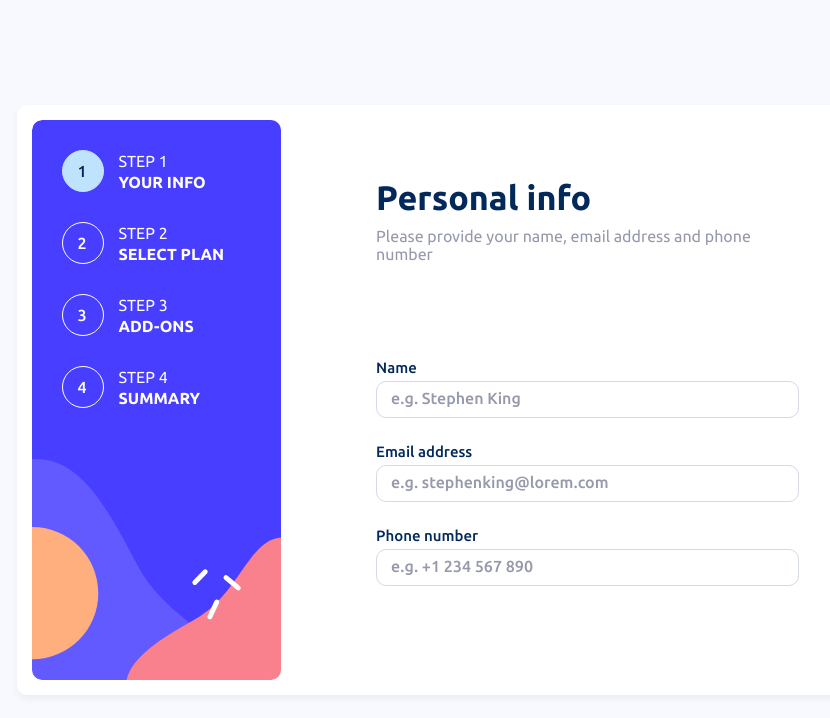
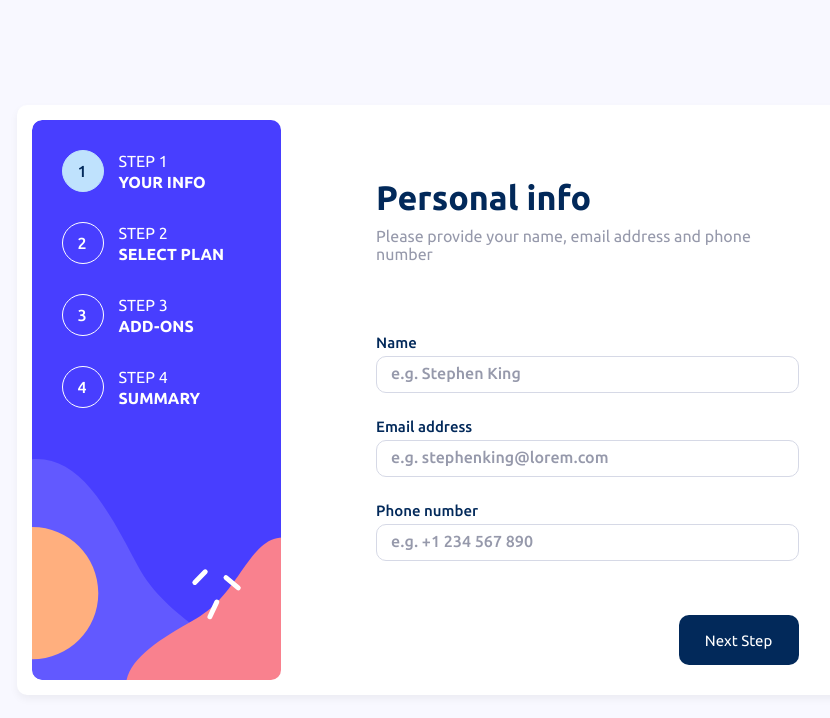
Before and after one commit to EdoardoMiglioli/Multi-step-form-design, a React (Create React App) app in the folder multi-step-form/: page / in a window 1280 px wide. Shown: the top 718 px of the page, without its empty margins (185-1015 px from the left). Built offline with nearby package versions, Linux system fonts and the light colour scheme.

Commit message:
adapted step 4 to mobile

```diff
--- a/multi-step-form/src/components/Steps/Step1.jsx
+++ b/multi-step-form/src/components/Steps/Step1.jsx
@@ -76,6 +76,10 @@ function Step1({ formData, handleChange, onNext }) {
           />
         </div>
       </div>
+
+      <div className="buttons-container">
+        <NextButton handleNext={handleNext} />
+      </div>
     </div>
   );
 }
--- a/multi-step-form/src/styles/step.css
+++ b/multi-step-form/src/styles/step.css
@@ -432,4 +432,8 @@ input:checked + .slider:before {
   .addons-container {
     margin: 20px 0;
   }
+
+  .summary {
+    margin: 20px 0;
+  }
 }
```
